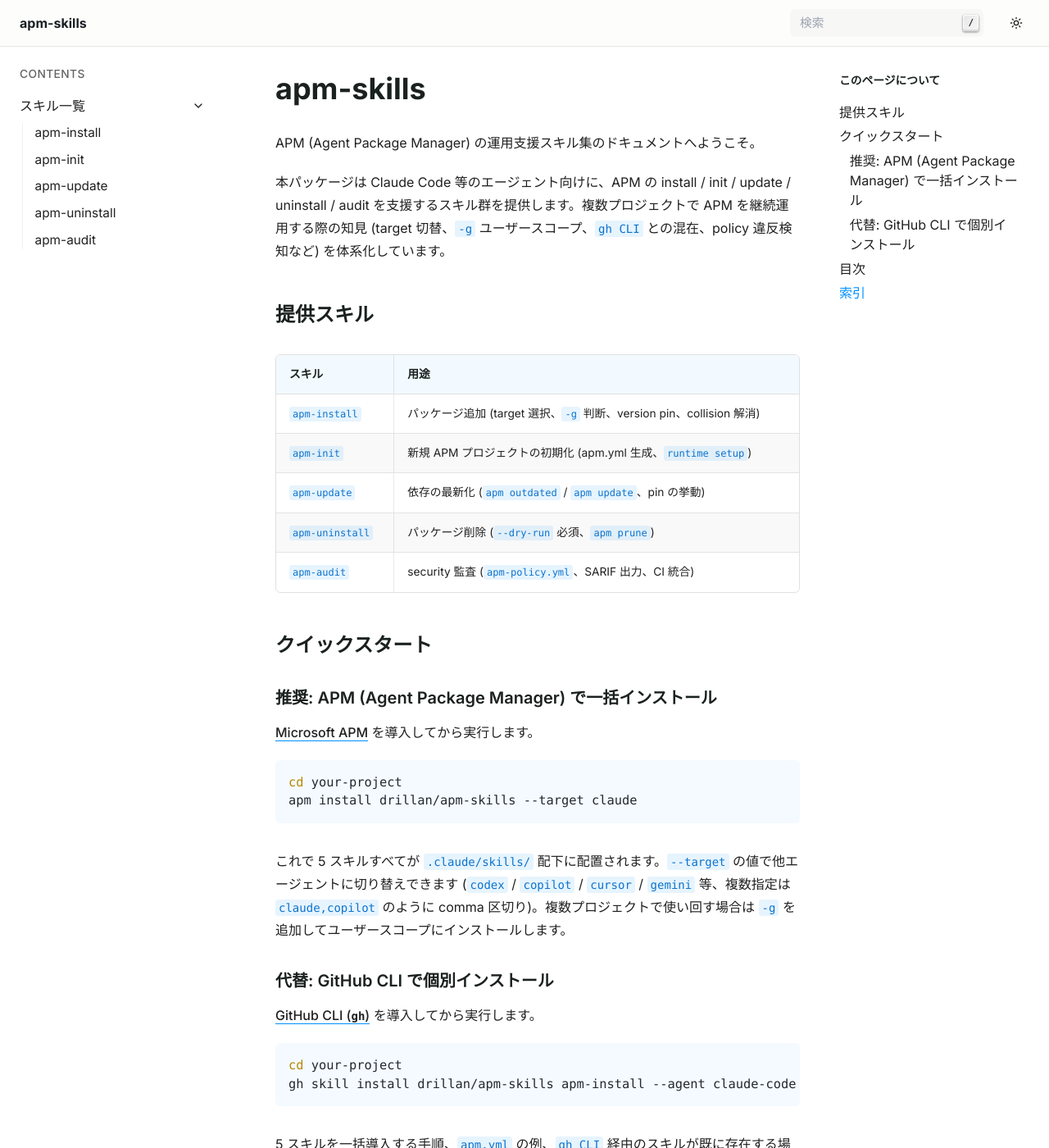
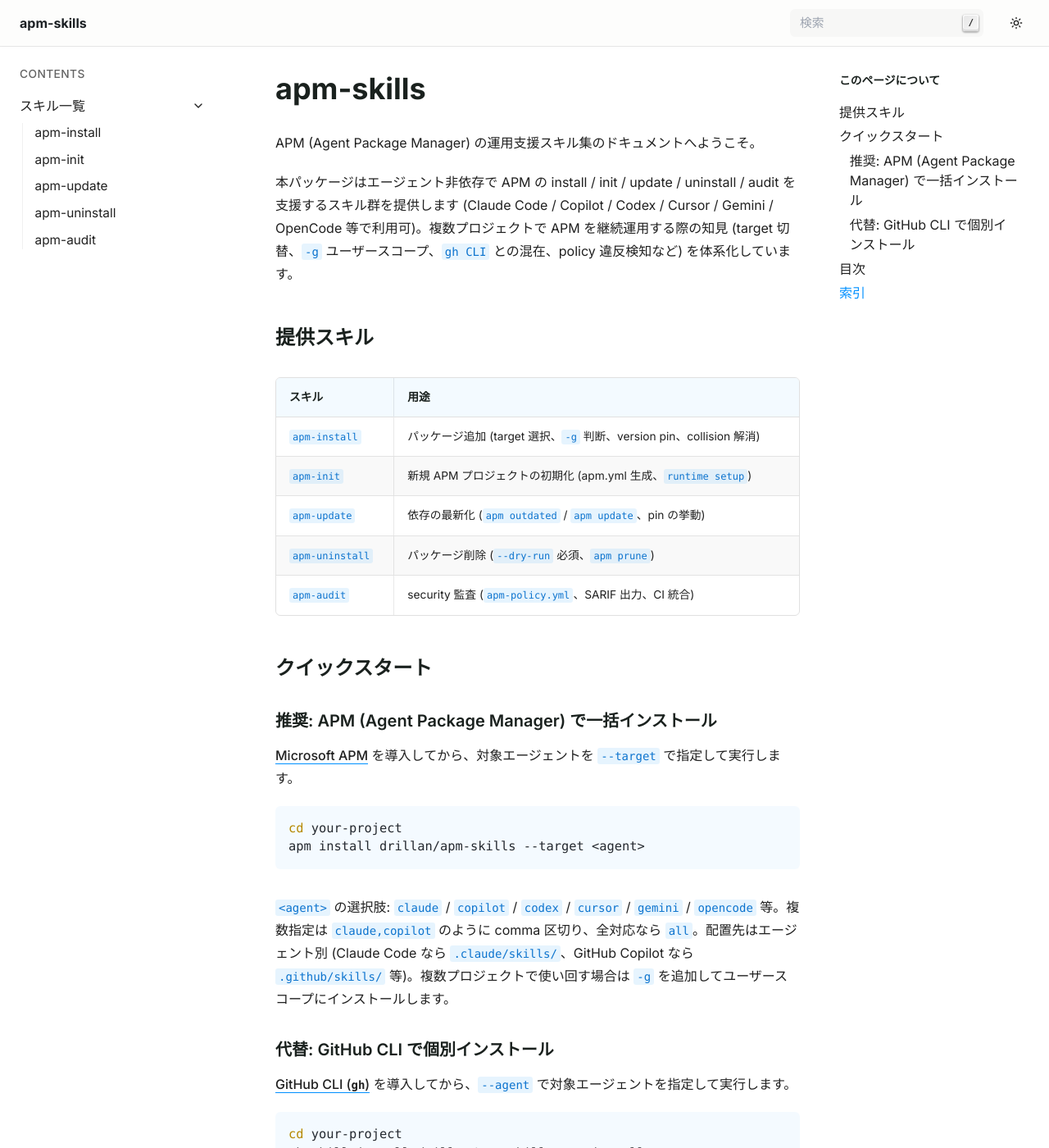
Before and after one commit to drillan/apm-skills, a Sphinx documentation site: the page built from docs/index.md, in a window 1280 px wide and 1400 px high. Shown: the whole window at 82% size. Built offline with Sphinx 7.4.7, drawn with Linux system fonts in a browser that asks for light colours; some of the changed text lies outside the part shown.

Commit message:
README/docs: エージェント非依存性を明示する記述に修正 (#1)
スキル本体は APM 操作の支援に徹しているためエージェント非依存に動作するが、
install 例が `--target claude` のみだったため Claude Code 専用の印象を与えていた。

- `--target` の選択肢と配置先の対応表を README に追加
- install 例を `<agent>` プレースホルダ + 具体例 (Claude Code) の 2 段に再構成
- gh CLI セクションは `AGENT=claude-code` の shell 変数で他エージェントに切替可能な形に
- 「対象エージェント」節から「主想定は Claude Code」を削除
- docs/index.md のクイックスタートも同じ方針で簡略化

🤖 Generated with [Claude Code](https://claude.com/claude-code)

Co-authored-by: Claude Opus 4.7 (1M context) <noreply@anthropic.com>

````diff
--- a/docs/index.md
+++ b/docs/index.md
@@ -2,7 +2,7 @@
 
 APM (Agent Package Manager) の運用支援スキル集のドキュメントへようこそ。
 
-本パッケージは Claude Code 等のエージェント向けに、APM の install / init / update / uninstall / audit を支援するスキル群を提供します。複数プロジェクトで APM を継続運用する際の知見 (target 切替、`-g` ユーザースコープ、`gh CLI` との混在、policy 違反検知など) を体系化しています。
+本パッケージはエージェント非依存で APM の install / init / update / uninstall / audit を支援するスキル群を提供します (Claude Code / Copilot / Codex / Cursor / Gemini / OpenCode 等で利用可)。複数プロジェクトで APM を継続運用する際の知見 (target 切替、`-g` ユーザースコープ、`gh CLI` との混在、policy 違反検知など) を体系化しています。
 
 ## 提供スキル
 
@@ -18,25 +18,25 @@ APM (Agent Package Manager) の運用支援スキル集のドキュメントへ
 
 ### 推奨: APM (Agent Package Manager) で一括インストール
 
-[Microsoft APM](https://github.com/microsoft/apm) を導入してから実行します。
+[Microsoft APM](https://github.com/microsoft/apm) を導入してから、対象エージェントを `--target` で指定して実行します。
 
 ```bash
 cd your-project
-apm install drillan/apm-skills --target claude
+apm install drillan/apm-skills --target <agent>
 ```
 
-これで 5 スキルすべてが `.claude/skills/` 配下に配置されます。`--target` の値で他エージェントに切り替えできます (`codex` / `copilot` / `cursor` / `gemini` 等、複数指定は `claude,copilot` のように comma 区切り)。複数プロジェクトで使い回す場合は `-g` を追加してユーザースコープにインストールします。
+`<agent>` の選択肢: `claude` / `copilot` / `codex` / `cursor` / `gemini` / `opencode` 等。複数指定は `claude,copilot` のように comma 区切り、全対応なら `all`。配置先はエージェント別 (Claude Code なら `.claude/skills/`、GitHub Copilot なら `.github/skills/` 等)。複数プロジェクトで使い回す場合は `-g` を追加してユーザースコープにインストールします。
 
 ### 代替: GitHub CLI で個別インストール
 
-[GitHub CLI (`gh`)](https://github.com/cli/cli) を導入してから実行します。
+[GitHub CLI (`gh`)](https://github.com/cli/cli) を導入してから、`--agent` で対象エージェントを指定して実行します。
 
 ```bash
 cd your-project
-gh skill install drillan/apm-skills apm-install --agent claude-code --scope project
+gh skill install drillan/apm-skills apm-install --agent <agent> --scope project
 ```
 
-5 スキルを一括導入する手順、`apm.yml` の例、`gh CLI` 経由のスキルが既に存在する場合の対処など、詳細は [リポジトリ README のインストール節](https://github.com/drillan/apm-skills#インストール) を参照してください。
+`<agent>` の値は `claude-code` / `github-copilot` / `cursor` / `codex` / `gemini-cli` / `antigravity` 等から選択します。5 スキルを一括導入する手順、`apm.yml` の例、`gh CLI` 経由のスキルが既に存在する場合の対処など、詳細は [リポジトリ README のインストール節](https://github.com/drillan/apm-skills#インストール) を参照してください。
 
 ## 目次
 
````
Also changed, not shown: README.md (+28 -12 lines).
